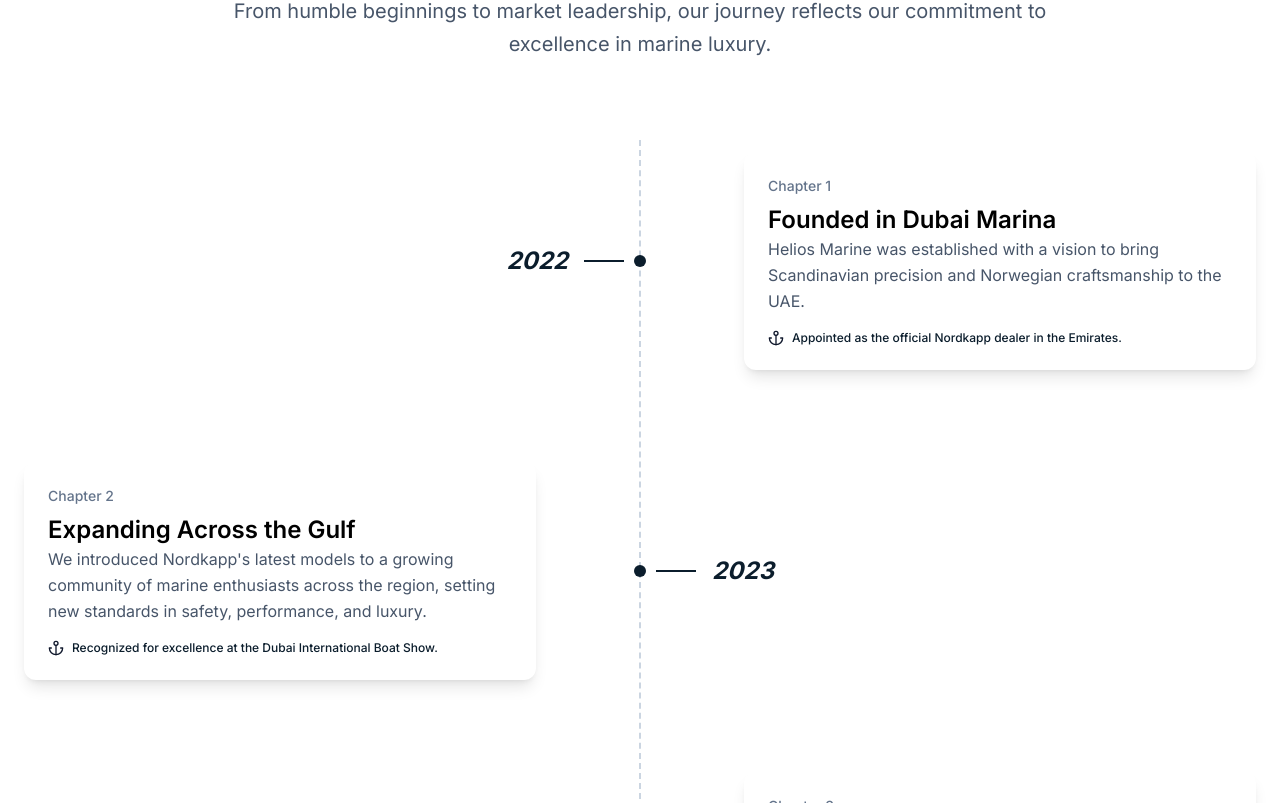
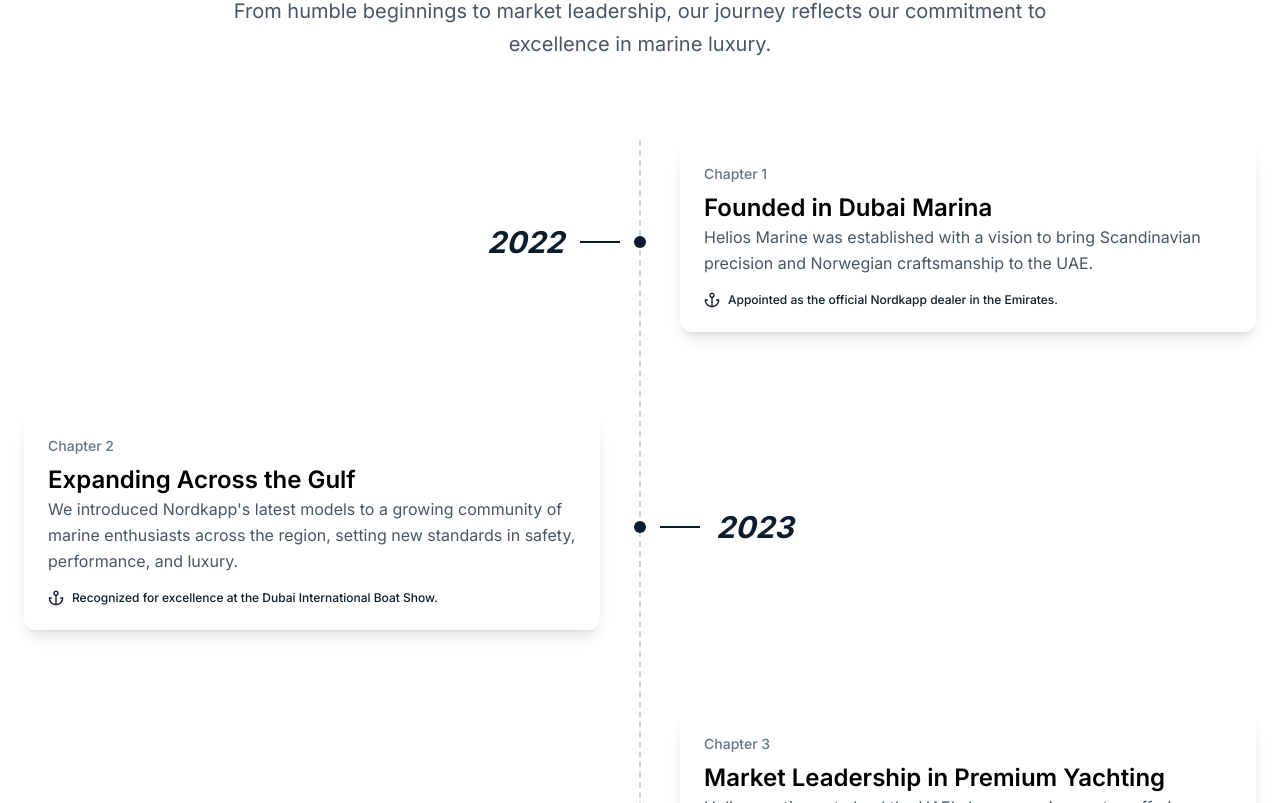
Before and after one commit to Khaled0-0/helios-marine, a Next.js app: page /about in a window 1280 px wide. Shown: the part 1477-2280 px from the top of the page. Built offline with nearby package versions, Linux system fonts and the light colour scheme.

Commit message:
fix responsive in aboutstorysection

```diff
--- a/src/app/components/AboutStorySection.tsx
+++ b/src/app/components/AboutStorySection.tsx
@@ -38,27 +38,27 @@ const timelineData = [
 
 const TimelineItem = ({ item, index }: { item: typeof timelineData[0]; index: number }) => (
    <motion.div
-      initial={{ y: 30, opacity: 0 }}
+      initial={{ y: 20, opacity: 0 }}
       whileInView={{ y: 0, opacity: 1 }}
-      viewport={{ once: true, amount: 0.3 }}
-      transition={{ duration: 0.6, delay: index * 0.2, ease: "easeOut" }}
-      className={`relative flex flex-col-reverse lg:flex-row items-center gap-8 lg:pt-3 lg:gap-30 mb-16 lg:mb-20 ${item.side === 'right' ? 'lg:flex-row-reverse' : 'lg:flex-row'
+      viewport={{ once: true, amount: 0.2 }}
+      transition={{ duration: 0.4, delay: index * 0.1, ease: "easeOut" }}
+      className={`relative flex flex-col-reverse lg:flex-row items-center gap-4 lg:gap-15 mb-8 lg:mb-20 ${item.side === 'right' ? 'lg:flex-row-reverse' : 'lg:flex-row'
          }`}
    >
       {/* Content Card */}
       <motion.div
-         initial={{ x: item.side === 'left' ? 50 : -50, opacity: 0 }}
+         initial={{ x: 0, opacity: 0 }}
          whileInView={{ x: 0, opacity: 1 }}
-         viewport={{ once: true, amount: 0.3 }}
-         transition={{ duration: 0.6, delay: index * 0.2 + 0.2, ease: "easeOut" }}
-         className={`w-full lg:flex-1 text-left max-w-sm sm:max-w-2xl lg:max-w-sm xl:max-w-lg`}
+         viewport={{ once: true, amount: 0.2 }}
+         transition={{ duration: 0.4, delay: index * 0.1, ease: "easeOut" }}
+         className={`w-full lg:flex-1 text-left max-w-sm sm:max-w-sm md:max-w-2xl lg:max-w-md xl:max-w-xl`}
       >
-         <div className="bg-white rounded-xl p-4 sm:p-6 shadow-lg hover:shadow-xl transition-shadow duration-300">
+         <div className="bg-white rounded-xl p-3 sm:p-4 md:p-6 shadow-lg hover:shadow-xl transition-shadow duration-300">
             <div className="text-sm font-medium text-gray-500 mb-2">{item.chapter}</div>
-            <span className="text-xl sm:text-2xl font-serif !not-italic font-semibold text-black mb-3">
+            <span className="text-lg sm:text-xl md:text-2xl font-serif !not-italic font-semibold text-black mb-2 sm:mb-3">
                {item.title}
             </span>
-            <p className="text-gray-600 leading-relaxed mb-4">
+            <p className="text-sm sm:text-base text-gray-600 leading-relaxed mb-3 sm:mb-4">
                {item.description}
             </p>
             <div className={`flex items-center text-xs text-[#0B1D2C] font-medium justify-start`}>
@@ -75,16 +75,16 @@ const TimelineItem = ({ item, index }: { item: typeof timelineData[0]; index: nu
       </motion.div>
       {/* Year */}
       <motion.div
-         initial={{ scale: 0.8, opacity: 0 }}
+         initial={{ scale: 0.9, opacity: 0 }}
          whileInView={{ scale: 1, opacity: 1 }}
-         viewport={{ once: true, amount: 0.3 }}
-         transition={{ duration: 0.5, delay: index * 0.2 + 0.3, ease: "easeOut" }}
-         className={`flex-shrink-0 ${item.side === 'right' ? 'lg:ml-8' : 'lg:mr-8'}`}
+         viewport={{ once: true, amount: 0.2 }}
+         transition={{ duration: 0.3, delay: index * 0.1 + 0.2, ease: "easeOut" }}
+         className={`flex-shrink-0 ${item.side === 'right' ? 'lg:ml-8' : 'lg:mr-8'} lg:pt-3`}
       >
          <div className={`flex items-center gap-3 sm:gap-4 ${item.side === 'left' ? 'lg:flex-row-reverse' : 'flex-row'}`}>
             {/* create small line on the left side - only visible on small screens */}
             <div className="lg:hidden w-8 sm:w-10 h-0.5 bg-[#0B1D2C]"></div>
-            <div className="text-2xl sm:text-2xl font-serif italic font-bold text-[#0B1D2C]">
+            <div className="text-xl sm:text-2xl md:text-3xl font-serif italic font-bold text-[#0B1D2C]">
                {item.year}
             </div>
             {/* create small line next to the year */}
@@ -105,10 +105,18 @@ export default function AboutStorySection() {
    const [timelineHeight, setTimelineHeight] = useState(980);
 
    useEffect(() => {
-      if (timelineRef.current) {
-         const height = timelineRef.current.offsetHeight;
-         setTimelineHeight(height - 32); // Subtract icon height (h-8 = 32px)
-      }
+      const calculateHeight = () => {
+         if (timelineRef.current) {
+            const height = timelineRef.current.offsetHeight;
+            setTimelineHeight(height - 32); // Subtract icon height (h-8 = 32px)
+         }
+      };
+
+      // Calculate height on mount and when window resizes
+      calculateHeight();
+      window.addEventListener('resize', calculateHeight);
+
+      return () => window.removeEventListener('resize', calculateHeight);
    }, []);
 
    return (
@@ -116,10 +124,10 @@ export default function AboutStorySection() {
          <Container>
             {/* Section Header */}
             <motion.div
-               initial={{ y: 30, opacity: 0 }}
+               initial={{ y: 20, opacity: 0 }}
                whileInView={{ y: 0, opacity: 1 }}
                viewport={{ once: true, amount: 0.2 }}
-               transition={{ duration: 0.6, ease: "easeOut" }}
+               transition={{ duration: 0.4, ease: "easeOut" }}
                className="text-center mb-16 lg:mb-20 max-w-4xl mx-auto"
             >
                <h2 className="font-serif italic text-3xl sm:text-4xl md:text-5xl lg:text-6xl text-[#0B1D2C] mb-6 leading-tight">
@@ -167,15 +175,15 @@ export default function AboutStorySection() {
                </motion.div>
 
                {/* Timeline Items */}
-               <div className="space-y-0">
+               <div className="space-y-6 sm:space-y-8 lg:space-y-0">
                   {timelineData.map((item, index) => (
                      <div key={item.id} className="relative">
                         {/* Timeline Dot on the middle line - Hidden on mobile */}
                         <motion.div
                            initial={{ scale: 0 }}
                            whileInView={{ scale: 1 }}
-                           viewport={{ once: true, amount: 0.3 }}
-                           transition={{ duration: 0.4, delay: index * 0.2 + 0.4, ease: "easeOut" }}
+                           viewport={{ once: true, amount: 0.2 }}
+                           transition={{ duration: 0.3, delay: index * 0.1 + 0.3, ease: "easeOut" }}
                            className="hidden lg:block absolute left-1/2 transform -translate-x-1/2 z-10"
                            style={{ top: '50%' }}
                         >
```
